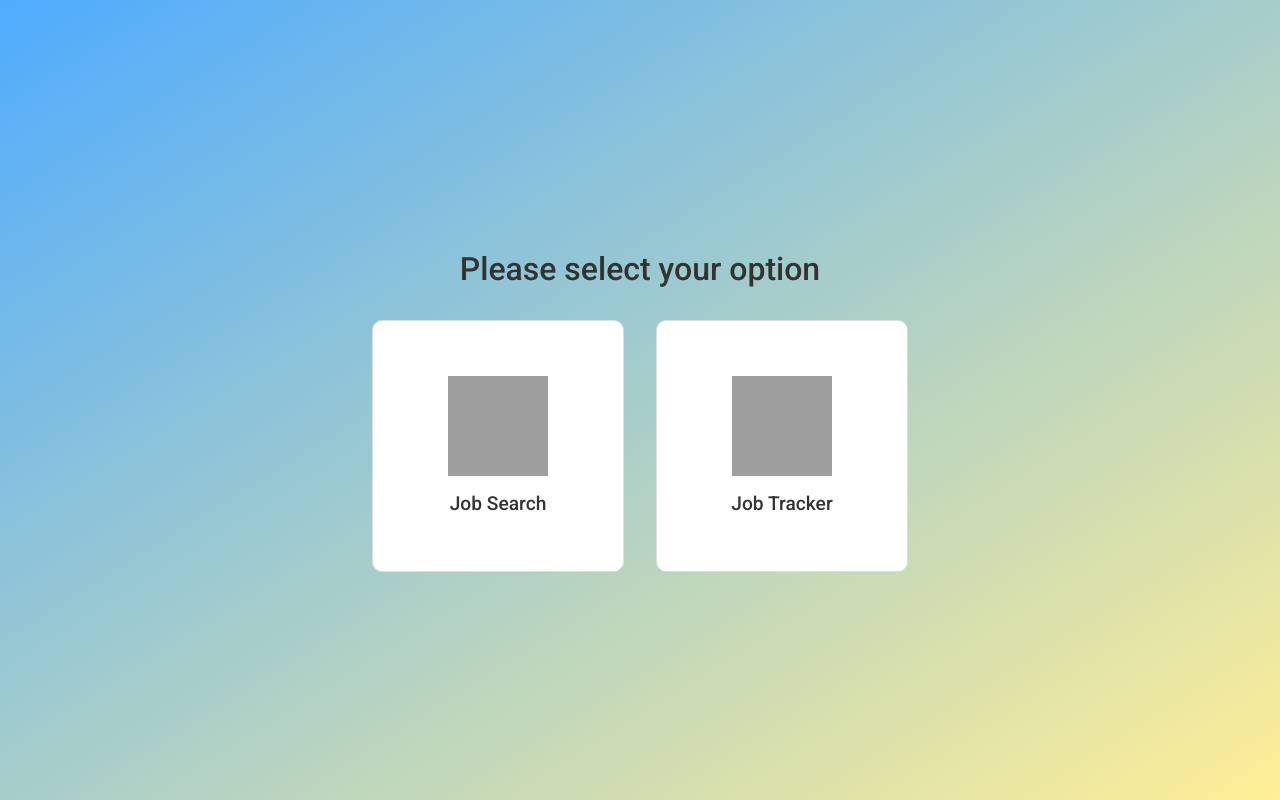
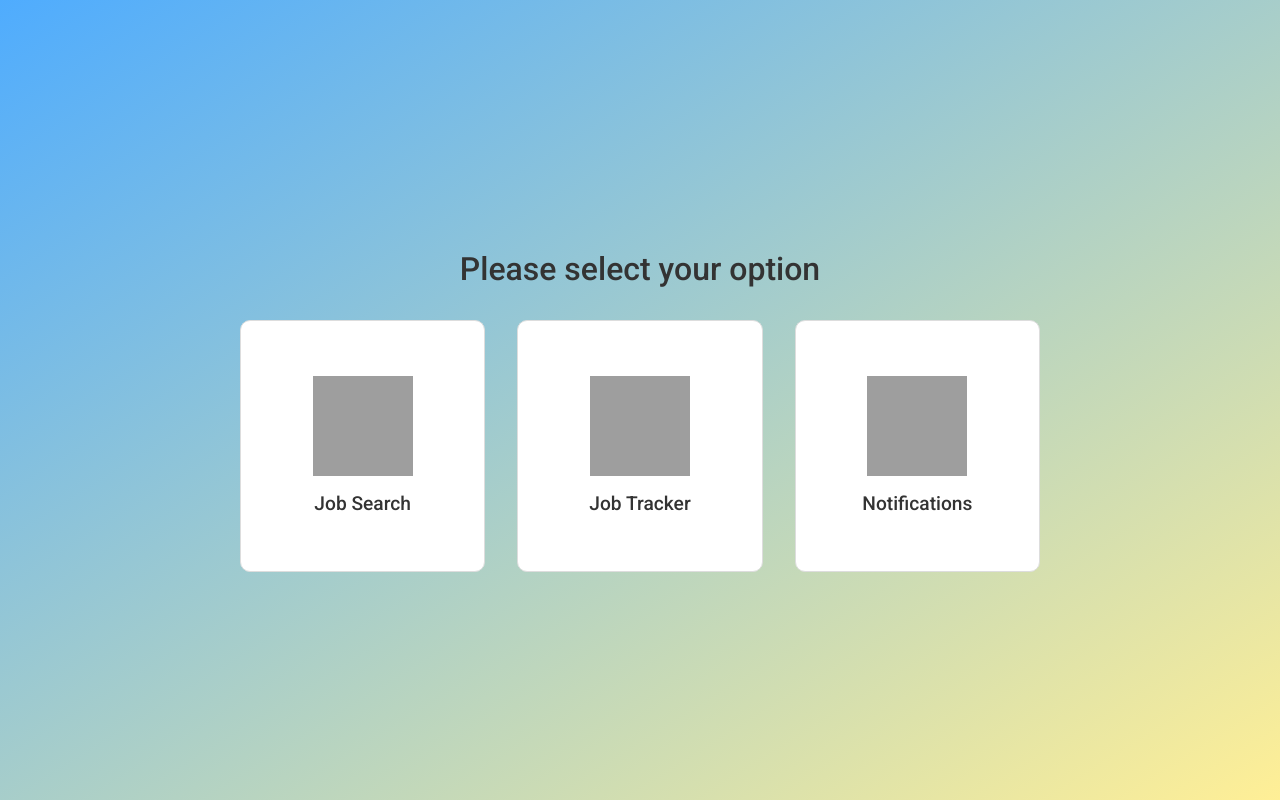
Before and after one commit to TerrelB99/Course-Compass, a website: page student_navigator.html in a window 1280 px wide. Drawn offline with Linux system fonts and the light colour scheme; grey boxes are pictures that could not be loaded.

Commit message:
notification icon in STudents tab

```diff
--- a/student_navigator.html
+++ b/student_navigator.html
@@ -79,6 +79,10 @@
             <img src="https://cdn-icons-png.flaticon.com/512/9284/9284548.png" alt="Job Tracker Icon">
             <p>Job Tracker</p>
         </div>
+        <div class="option" onclick="navigateTo('notifications.html')">
+            <img src="https://cdn-icons-png.flaticon.com/512/1827/1827349.png" alt="Notifications Icon">
+            <p>Notifications</p>
+        </div>
     </div>
 </div>
 
```
